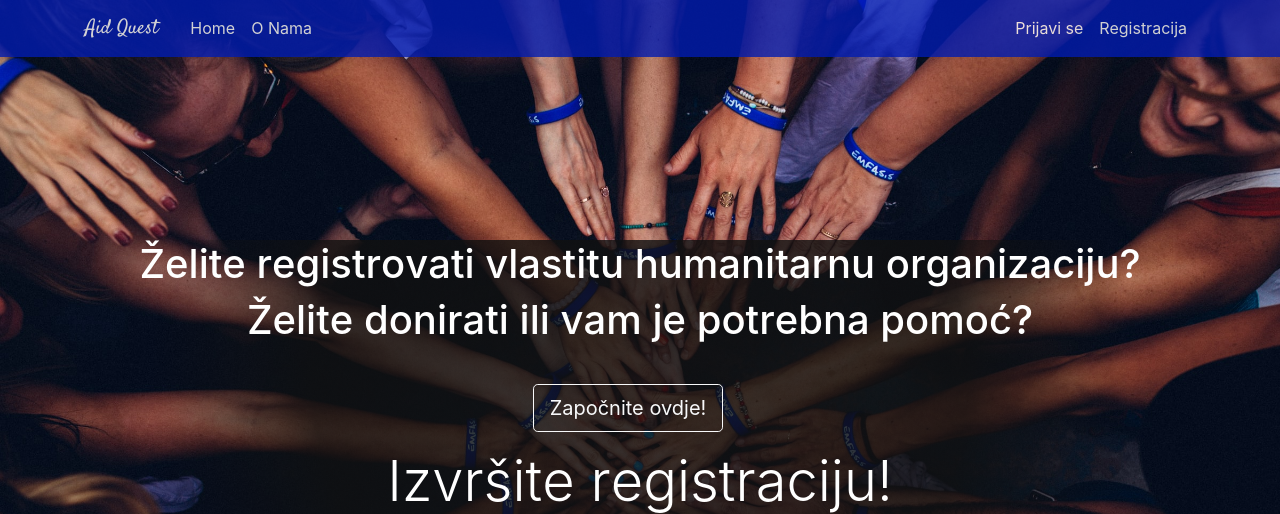
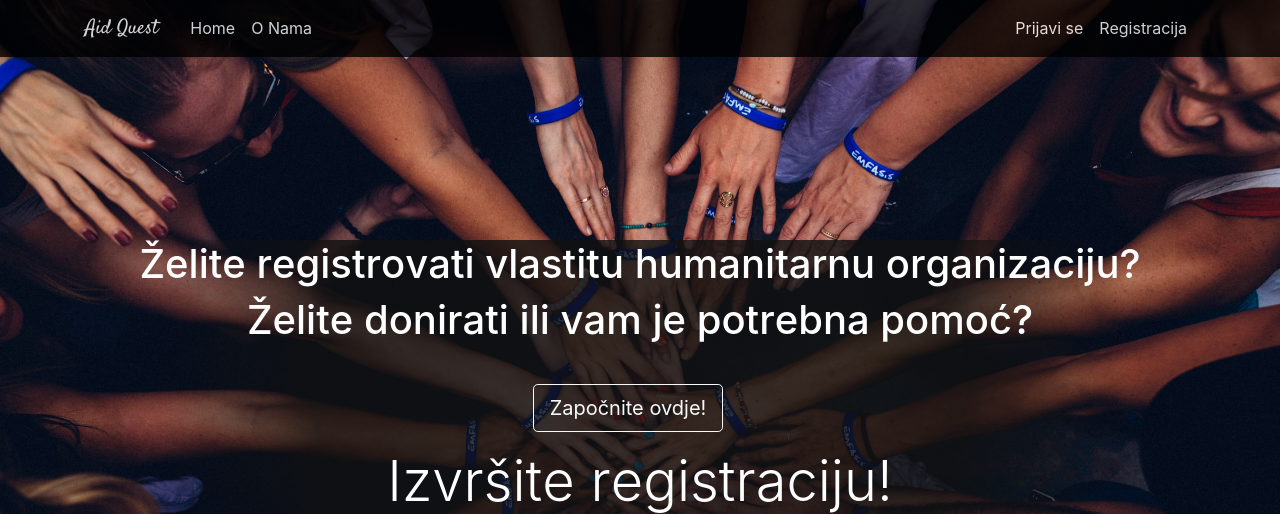
Before and after one commit to BulagicArmin/Aid-Quest-project, a Django app: page / in a window 1280 px wide. Shown: the top 514 px of the page. Run offline with Django 3.2, Linux system fonts and the light colour scheme; some libraries are stand-ins or nearby versions.

Commit message:
Design changes

```diff
--- a/blog/static/blog/main.css
+++ b/blog/static/blog/main.css
@@ -13,7 +13,7 @@ ul {
 }
 
 .bg-steel {
-  background-color: #021CB1;
+  background-color: black;
 }
 
 .site-header .navbar-nav .nav-link {
--- a/blog/static/blog/styles.css
+++ b/blog/static/blog/styles.css
@@ -52,7 +52,7 @@ ul {
 }
 
 .bg-steel {
-    background-color: #021CB1;
+    background-color: black;
 }
 
 .site-header .navbar-nav .nav-link {
--- a/blog/templates/blog/post_detail.html
+++ b/blog/templates/blog/post_detail.html
@@ -56,7 +56,7 @@
                     <hr>
                     <p class="text-danger">Prijava kao donator neophodna za doniranje</p>
                 {% else %}
-                    <button class="btn btn-outline-info" >Doniraj</button>
+                    <button class="btn btn-outline-info mb-4" >Doniraj</button>
                 {% endif %}
             </form>
 
```
Also changed, not shown: blog/templates/blog/user_posts.html (+7 -6 lines).
